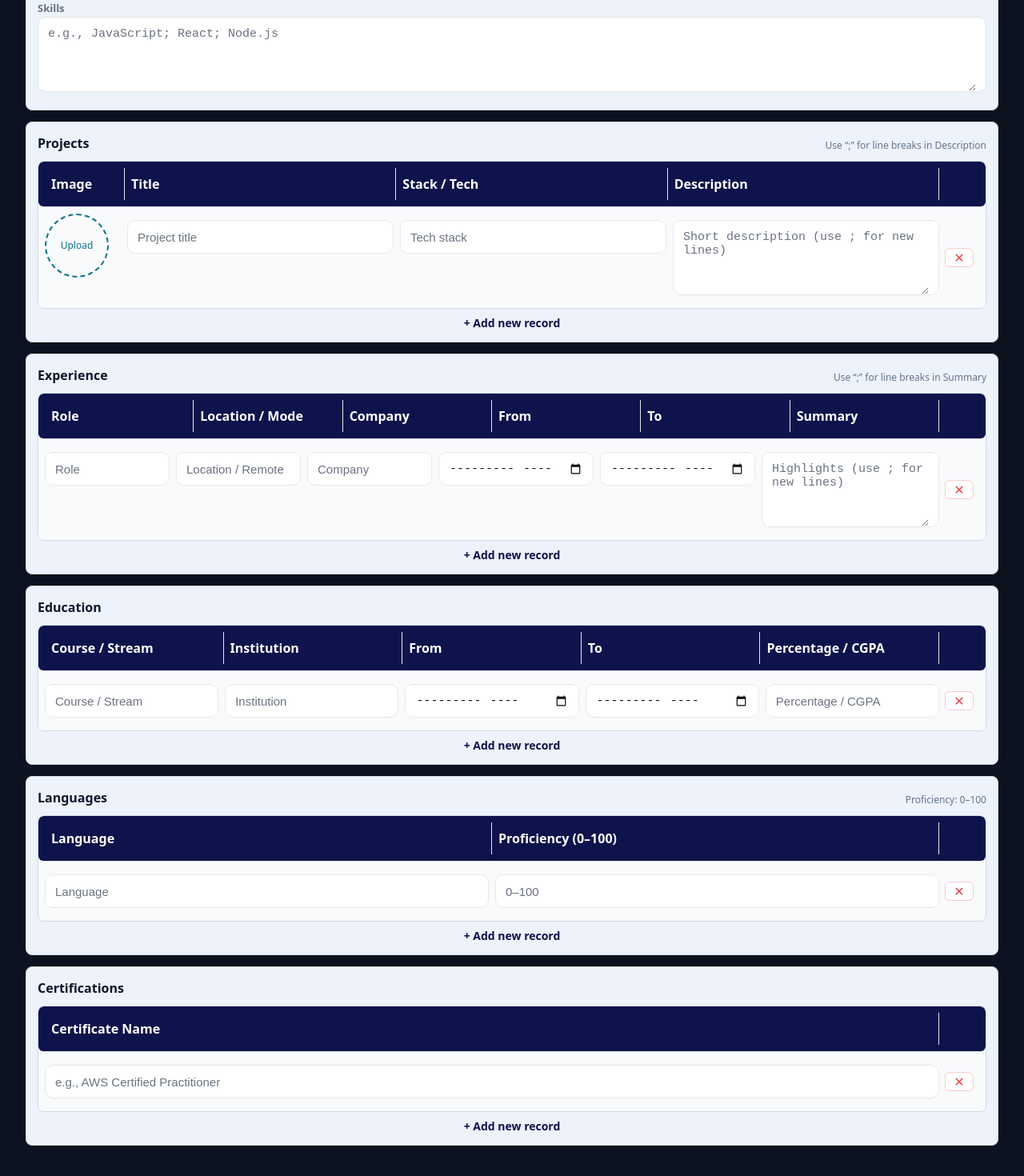
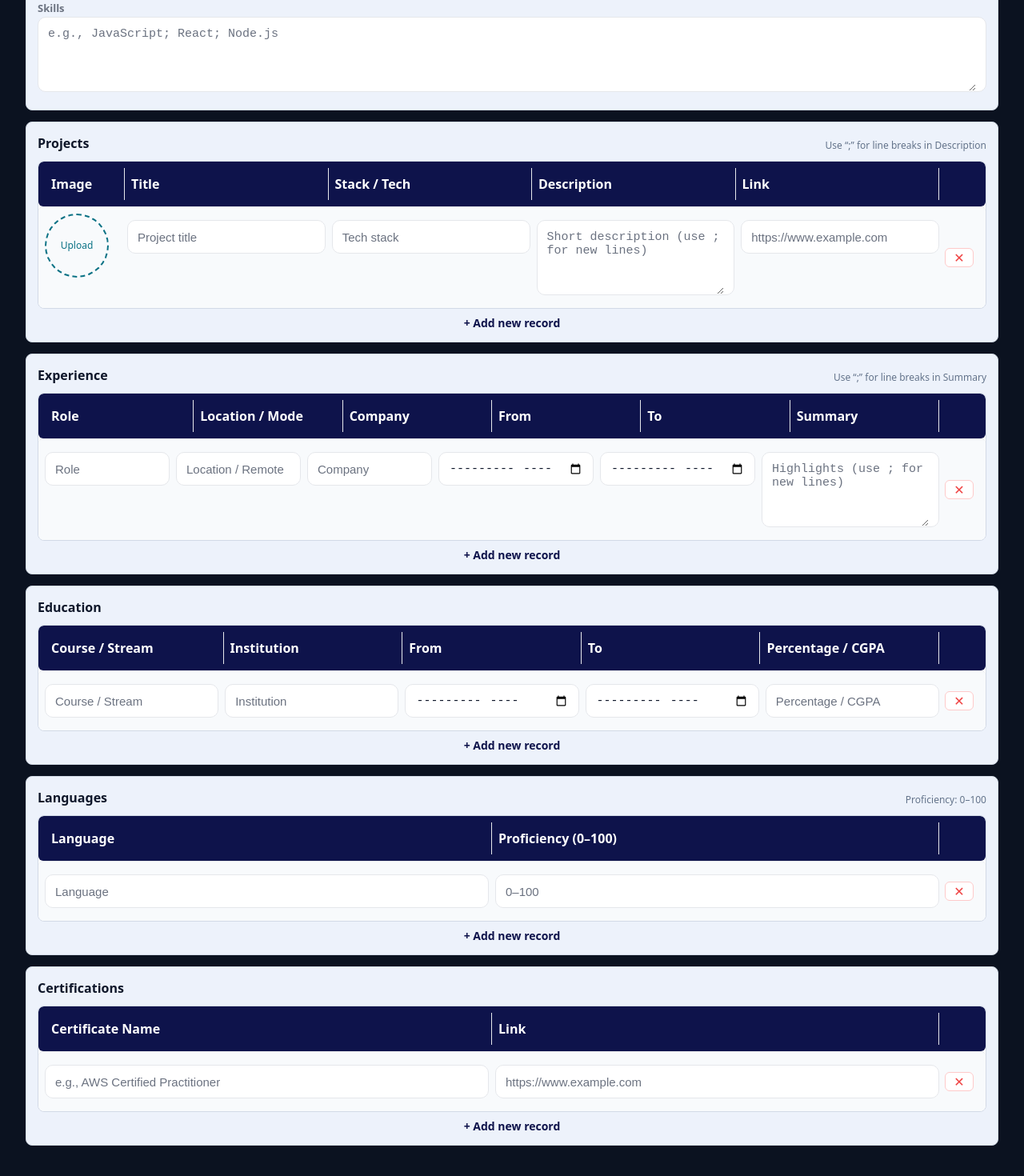
Before and after one commit to mohamedrifa/Portfolio-Admin, a React (Vite) app: page / in a window 1280 px wide. Shown: the part 843-2313 px from the top of the page at 80% size. Built offline with nearby package versions, Linux system fonts and the light colour scheme; no server answers; the database is empty; sample sign-in values are in the browser's storage.

Commit message:
finished

```diff
--- a/index.html
+++ b/index.html
@@ -2,7 +2,7 @@
 <html lang="en">
   <head>
     <meta charset="UTF-8" />
-    <link rel="icon" type="image/svg+xml" href="/vite.svg" />
+    <link rel="icon" type="image/svg+xml" href="/logo.png" />
     <meta name="viewport" content="width=device-width, initial-scale=1.0" />
     <title>portfolio-admin</title>
   </head>
--- a/src/components/Resume/ResumeForm.jsx
+++ b/src/components/Resume/ResumeForm.jsx
@@ -12,8 +12,8 @@ const uid = () => Date.now().toString(36) + Math.random().toString(36).slice(2);
 
 const emptyEdu   = () => ({ id: uid(), stream: "", from: "", to: "", percentage: "", institute: "" });
 const emptyExp   = () => ({ id: uid(), role: "", location: "", company: "", from: "", to: "", summary: "" });
-const emptyProj  = () => ({ id: uid(), title: "", stack: "", description: "", image: "" });
-const emptyCert  = () => ({ id: uid(), name: "" });
+const emptyProj  = () => ({ id: uid(), title: "", stack: "", description: "", image: "", link: "" });
+const emptyCert  = () => ({ id: uid(), name: "", link: "" });
 const emptyLang  = () => ({ id: uid(), language: "", proficiency: "" });
 
 /* ---------- Small subcomponents ---------- */
@@ -234,6 +234,7 @@ const normalizeProjects = (raw) => {
     stack: p.stack || "",
     description: p.description || "",
     image: p.image || "",
+    link: p.link || "",
   }));
 };
 const normalizeCertifications = (raw) => {
@@ -241,6 +242,7 @@ const normalizeCertifications = (raw) => {
   return (arr.length ? arr : [emptyCert()]).map((c) => ({
     id: uid(),
     name: c.name || c.title || c.certificate || c || "",
+    link: c.link || ""
   }));
 };
 const normalizeLanguages = (raw) => {
@@ -348,6 +350,17 @@ export default function ResumeForm() {
       .finally(() => setLoader(false));
   }, [uid]);
 
+  const onlyDigits = (val) => {
+    if (val == null) return "";
+    const s = typeof val === "string" ? val : String(val);
+    return s.replace(/\D+/g, "");
+  };
+
+  const clamp0to100 = (num) => {
+    const n = Number(num);
+    if (Number.isNaN(n)) return 0;
+    return Math.max(0, Math.min(100, Math.round(n)));
+  };
 
   const save = async () => {
     setLoader(true);
@@ -417,7 +430,7 @@ export default function ResumeForm() {
         <Panel title="Projects" hint='Use “;” for line breaks in Description'>
           <TableLike
             title = "projects"
-            headers={["Title", "Stack / Tech", "Description"]}
+            headers={["Title", "Stack / Tech", "Description", "Link"]}
             rows={projects}
             renderRow={(p) => (
               <>
@@ -446,6 +459,14 @@ export default function ResumeForm() {
                     onChange={(e) => updateProjects(p.id, "description", e.target.value)}
                     placeholder="Short description (use ; for new lines)"
                     multiline
+                  />
+                </div>
+                <div style={{ flex: 1 }}>
+                  <InputField
+                    id={`proj-desc-${p.id}`}
+                    value={p.link}
+                    onChange={(e) => updateProjects(p.id, "link", e.target.value)}
+                    placeholder="https://www.example.com"
                   />
                 </div>
               </>
@@ -523,10 +544,13 @@ export default function ResumeForm() {
         {/* ---------- Certifications ---------- */}
         <Panel title="Certifications">
           <TableLike
-            headers={["Certificate Name"]}
+            headers={["Certificate Name", "Link"]}
             rows={certifications}
             renderRow={(c) => (
+              <>
               <div style={{ flex: 1 }}><InputField id={`cert-${c.id}`} value={c.name} onChange={(e) => updateCertifications(c.id, "name", e.target.value)} placeholder="e.g., AWS Certified Practitioner" /></div>
+              <div style={{ flex: 1 }}><InputField id={`cert-${c.id}`} value={c.link} onChange={(e) => updateCertifications(c.id, "link", e.target.value)} placeholder="https://www.example.com" /></div>
+              </>
             )}
             onAdd={addCertification}
             onRemove={removeCertification}
```
Also changed, not shown: public/logo.png (added).
